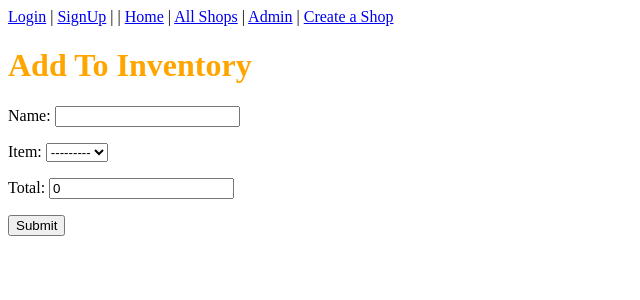
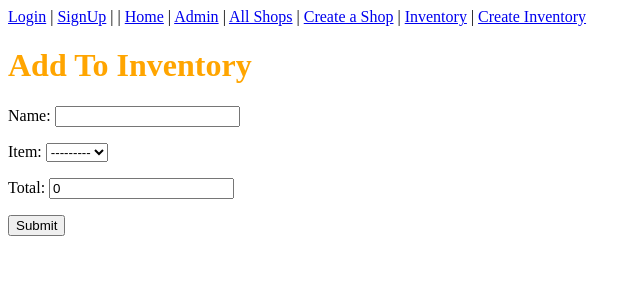
Before and after one commit to imanirak/little-space, a Django app: page /inventory/new in a window 1280 px wide. Shown: the top 300 px of the page, without its empty margins (0-640 px from the left). Run offline with Django 4.2, Linux system fonts and the light colour scheme; data that the repository does not hold is empty.

Commit message:
inventory crud complete

```diff
--- a/shop/templates/base.html
+++ b/shop/templates/base.html
@@ -29,12 +29,15 @@
         <span> | </span>
         <a href="/">Home</a>
         <span> | </span>
+        <a href="/admin">Admin</a>
+        <span> | </span>
         <a href="/shop">All Shops</a>
         <span> | </span>
-        <a href="/admin">Admin</a>
+        <a href="/shop/new">Create a Shop</a>
         <span> | </span>
-        <a href="/shop/new">Create a Shop</a>
-
+        <a href="/inventory">Inventory</a>
+        <span> | </span>
+        <a href="/inventory/new">Create Inventory</a>
     </nav>
     {% block nav %}
     {% endblock %}
```
